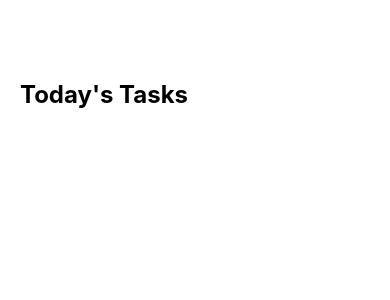
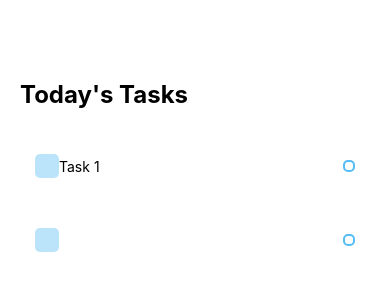
Before and after one commit to ayushhagarwal/ToDo_App_React_Native, a React Native app: screen / in a window 390 px wide. Shown: the top 300 px of the page. Built offline with nearby package versions, Linux system fonts and the light colour scheme.

Commit message:
added task component and its CSS

```diff
--- a/App.js
+++ b/App.js
@@ -1,5 +1,6 @@
 import { StatusBar } from "expo-status-bar";
 import { StyleSheet, Text, View } from "react-native";
+import Task from "./components/Task";
 
 export default function App() {
   return (
@@ -9,6 +10,8 @@
         <Text style={styles.sectionTitle}>Today's Tasks</Text>
         <View style={styles.items}>
           {/* This is where the tasks will go */}
+          <Task text={"Task 1"} />
+          <Task />
         </View>
       </View>
     </View>
@@ -28,5 +31,7 @@
     fontSize: 24,
     fontWeight: "bold",
   },
-  items: {},
+  items: {
+    marginTop: 30,
+  },
 });
--- /dev/null
+++ b/components/Task.js
@@ -0,0 +1,49 @@
+import React from "react";
+
+import { View, Text, StyleSheet, TouchableOpacity } from "react-native";
+
+const Task = (props) => {
+  return (
+    <View style={styles.item}>
+      <View style={styles.itemLeft}>
+        <View style={styles.square}></View>
+        <Text style={styles.itemText}>{props.text}</Text>
+      </View>
+      <View style={styles.circular}></View>
+    </View>
+  );
+};
+const styles = StyleSheet.create({
+  item: {
+    backgroundColor: "#fff",
+    padding: 15,
+    borderRadius: 10,
+    flexDirection: "row",
+    alignItems: "center",
+    justifyContent: "space-between",
+    marginBottom: 20,
+  },
+  itemLeft: {
+    flexDirection: "row",
+    alignItems: "center",
+    flexWrap: "wrap",
+  },
+  square: {
+    width: 24,
+    height: 24,
+    backgroundColor: "#55BCF6",
+    opacity: 0.4,
+    borderRadius: 5,
+  },
+  itemText: {
+    maxWidth: "80",
+  },
+  circular: {
+    width: 12,
+    height: 12,
+    borderColor: "#55BCF6",
+    borderWidth: 2,
+    borderRadius: 5,
+  },
+});
+export default Task;
```
